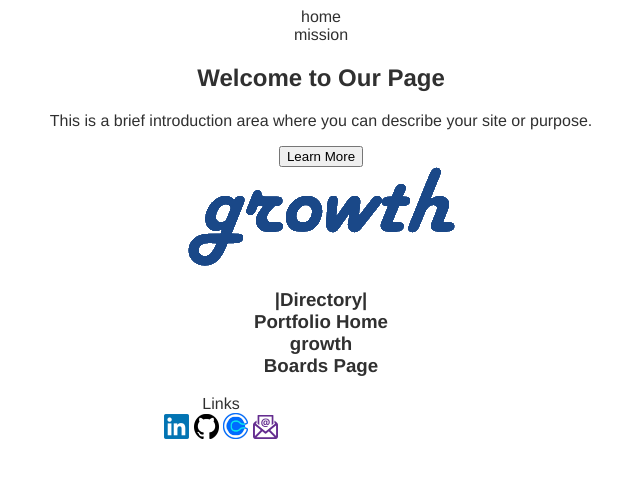
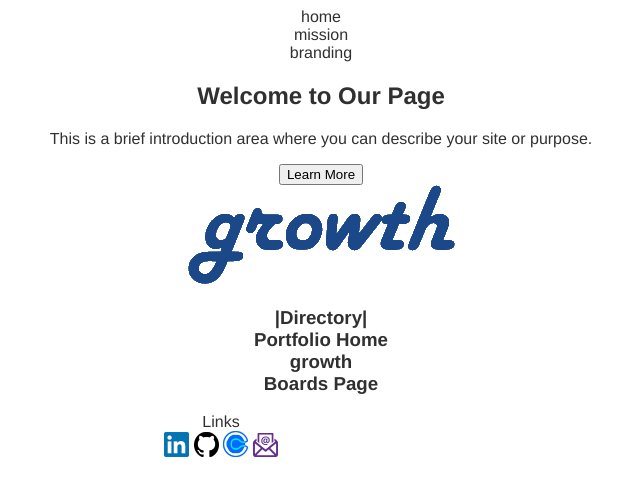
Before and after one commit to carltonajr/carltonajr.github.io, a plain HTML site: page growth_mission.html in a window 1280 px wide. Shown: the whole page, without its empty margins (319-959 px from the left). Drawn offline with Linux system fonts and the light colour scheme.

Commit message:
Update growth_mission.html

```diff
--- a/growth_mission.html
+++ b/growth_mission.html
@@ -7,6 +7,7 @@
     <link rel="stylesheet" href="css/file.css">
     <a href="growth.html">home</a><br>
     <a href="growth_mission.html">mission</a><br>
+    <a href="growth_brand_assignment.html">branding</a><br>
     <section>
   <h1>Welcome to Our Page</h1>
   <p>This is a brief introduction area where you can describe your site or purpose.</p>
```
